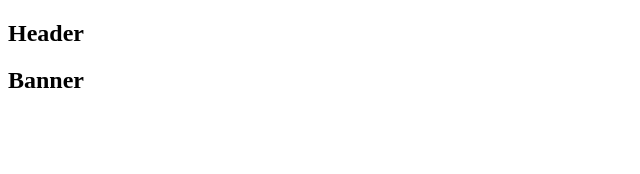
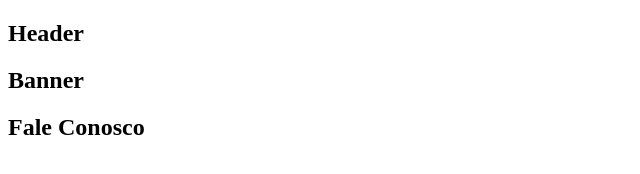
Before and after one commit to Caio-Math1/Aula-Git, a plain HTML site: page index.html in a window 1280 px wide. Shown: the whole page, without its empty margins (0-640 px from the left). Drawn offline with Linux system fonts and the light colour scheme.

Commit message:
Fale Conosco

```diff
--- a/index.html
+++ b/index.html
@@ -13,5 +13,9 @@
     <section>
         <h1>Banner</h1>
     </section>
+
+    <section>
+        <h1>Fale Conosco</h1>
+    </section>
 </body>
 </html>
```
